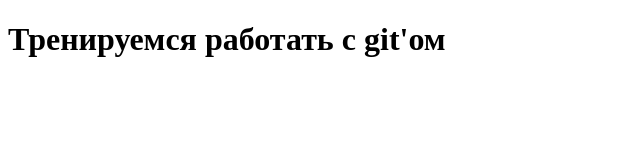
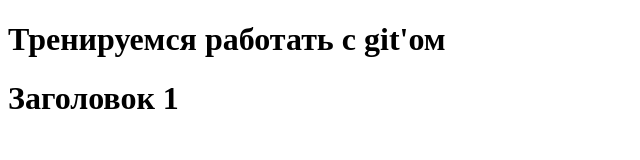
Before and after one commit to torrvick/git-sandbox, a plain HTML site: page index.html in a window 1280 px wide. Shown: the whole page, without its empty margins (0-640 px from the left). Drawn offline with Linux system fonts and the light colour scheme.

Commit message:
H1 added

```diff
--- a/index.html
+++ b/index.html
@@ -7,6 +7,6 @@
     <h1>Тренируемся работать с git'ом</h1>
 </head>
 <body>
-
+    <h1>Заголовок 1</h1>
 </body>
 </html>
```
